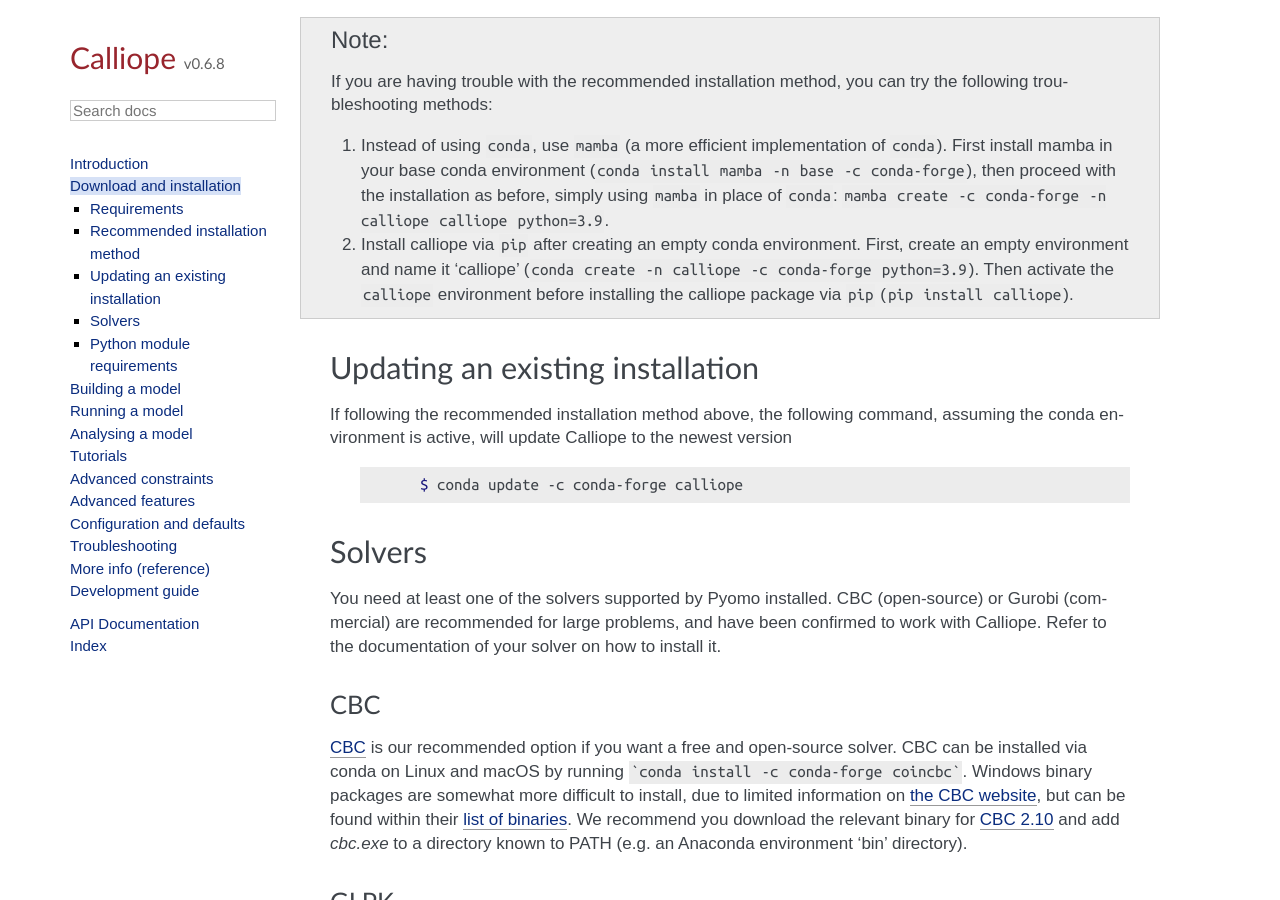
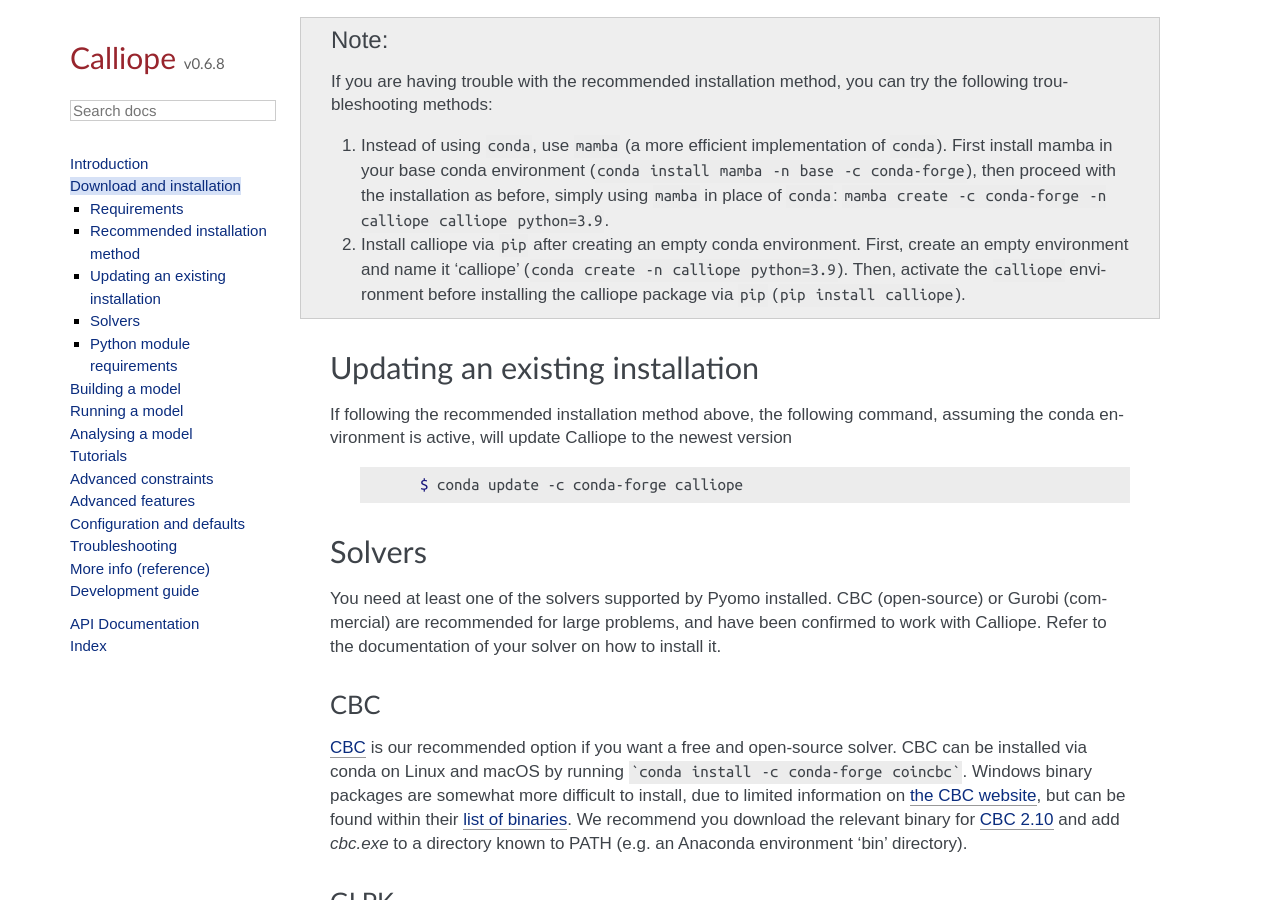
Before and after one commit to calliope-project/calliope, a Sphinx documentation site: the page built from doc/user/installation.rst, in a window 1280 px wide and 900 px high, scrolled down 1027 px. Built offline with Sphinx 7.4.7, drawn with Linux system fonts in a browser that asks for light colours; some web fonts are replaced; pages that are not in the unit, such as notebooks, are missing from menus; a script that is not in the unit is left out.

Commit message:
Minor update to installation recommendations

```diff
--- a/doc/user/installation.rst
+++ b/doc/user/installation.rst
@@ -47,7 +47,7 @@
 
     1. Instead of using ``conda``, use ``mamba`` (a more efficient implementation of ``conda``). First install mamba in your base conda environment (``conda install mamba -n base -c conda-forge``), then proceed with the installation as before, simply using ``mamba`` in place of ``conda``: ``mamba create -c conda-forge -n calliope calliope python=3.9``.
 
-    2. Install calliope via ``pip`` after creating an empty conda environment. First, create an empty environment and name it 'calliope' (``conda create -n calliope -c conda-forge python=3.9``). Then activate the ``calliope`` environment before installing the calliope package via ``pip`` (``pip install calliope``).
+    2. Install calliope via ``pip`` after creating an empty conda environment. First, create an empty environment and name it 'calliope' (``conda create -n calliope python=3.9``). Then, activate the ``calliope`` environment before installing the calliope package via ``pip`` (``pip install calliope``).
 
 Updating an existing installation
 =================================
```
